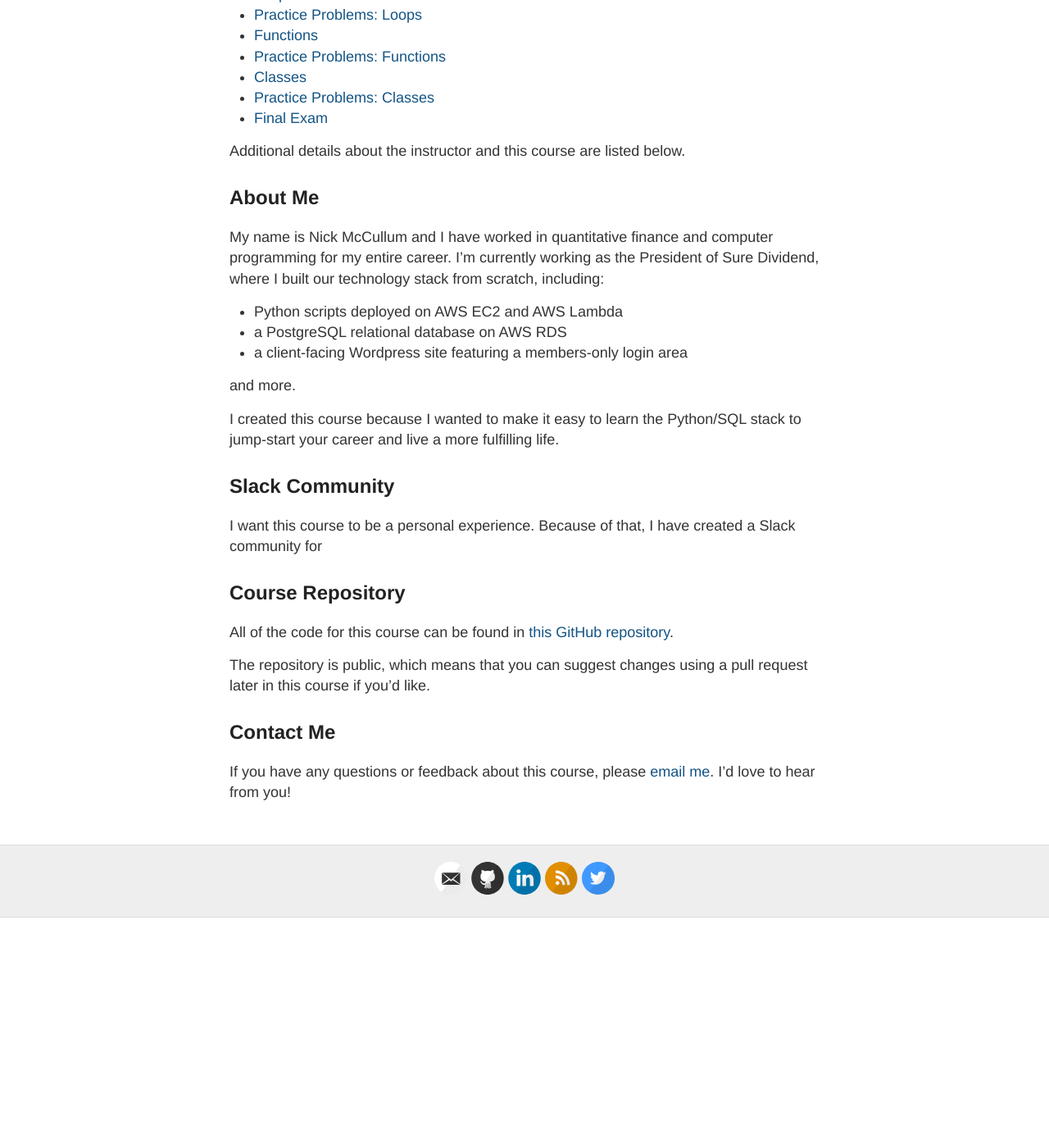
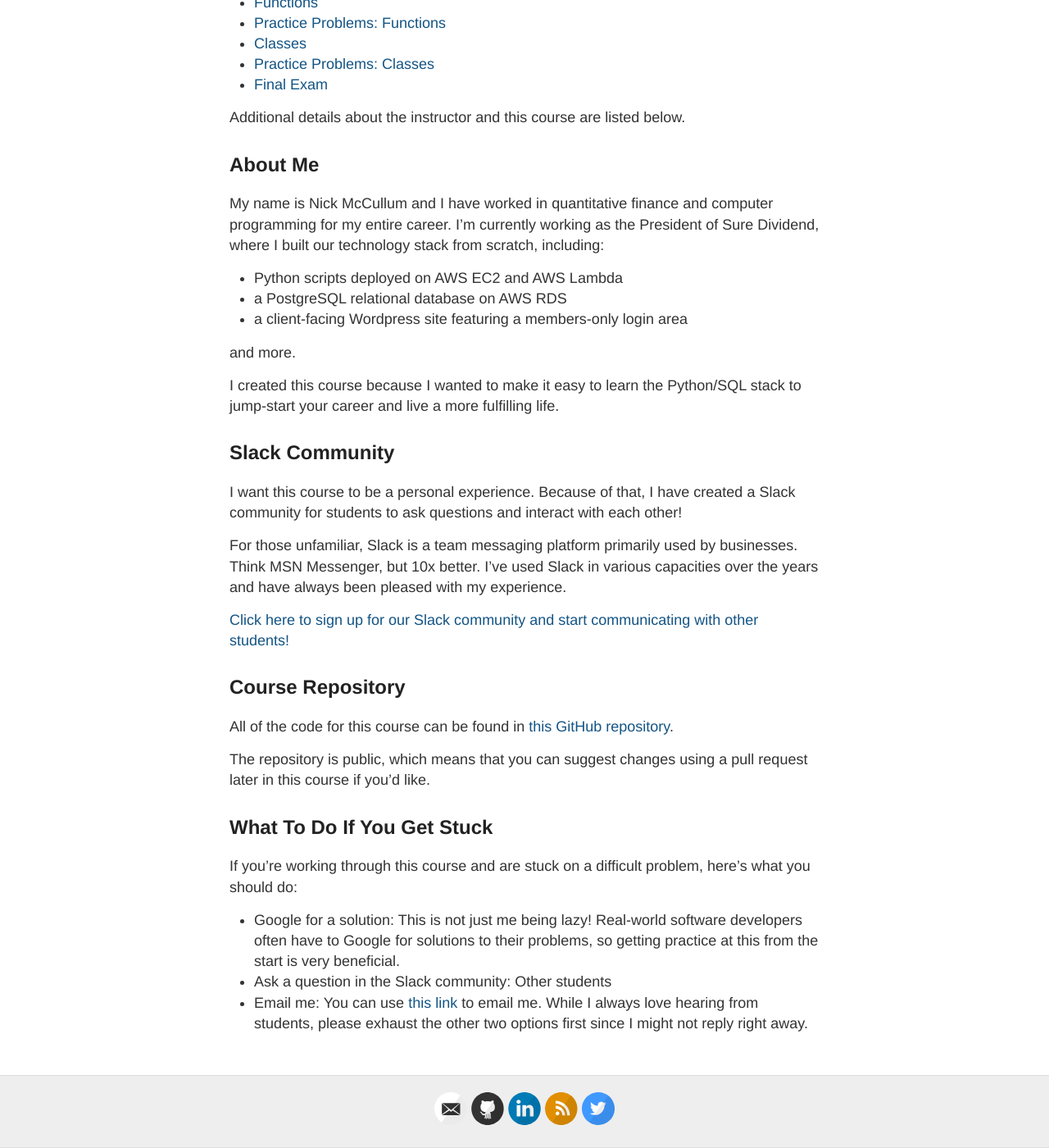
Before and after one commit to rosyberti/website, a Jekyll site: the page built from python-course/index.md, in a window 1280 px wide and 1400 px high, scrolled down 820 px. Shown: the whole window at 82% size. Built offline with Jekyll 4.4.1, drawn with Linux system fonts in a browser that asks for light colours; before the commit the page ends 1939 px from its top, so only the background shows below that; some of the changed text lies outside the part shown.

Commit message:
added what to do if you get stuck

```diff
--- a/python-course/index.md
+++ b/python-course/index.md
@@ -4,7 +4,7 @@ title: Python and SQL for Quantitative Finance
 permalink: /python-course/
 ---
 
-## Thanks for signing up for my comprehensive course on Python and SQL programming!
+## Thanks for signing up for my Introduction to Python course!
 
 This course will set you on a path towards becoming an expert in Python and SQL programming. You can jump to any of the course lessons below:
 
@@ -48,8 +48,11 @@ I created this course because I wanted to make it easy to learn the Python/SQL s
 
 ## Slack Community
 
-I want this course to be a personal experience. Because of that, I have created a Slack community for
+I want this course to be a personal experience. Because of that, I have created a Slack community for students to ask questions and interact with each other!
 
+For those unfamiliar, Slack is a team messaging platform primarily used by businesses. Think MSN Messenger, but 10x better. I've used Slack in various capacities over the years and have always been pleased with my experience.
+
+[Click here to sign up for our Slack community and start communicating with other students!](https://join.slack.com/t/nickmccullumscourses/shared_invite/zt-d9bj9yus-rkbkJNaDEEhYCXD8A4zkTw)
 
 ## Course Repository
 
@@ -57,6 +60,10 @@ All of the code for this course can be found in [this GitHub repository](https:/
 
 The repository is public, which means that you can suggest changes using a pull request later in this course if you’d like.
 
-## Contact Me
+## What To Do If You Get Stuck
 
-If you have any questions or feedback about this course, please [email me](mailto:nicholasmccullum@gmail.com). I'd love to hear from you!
+If you're working through this course and are stuck on a difficult problem, here's what you should do:
+
+* Google for a solution: This is not just me being lazy! Real-world software developers often have to Google for solutions to their problems, so getting practice at this from the start is very beneficial.
+* Ask a question in the Slack community: Other students
+* Email me: You can use [this link](mailto:nicholasmccullum@gmail.com) to email me. While I always love hearing from students, please exhaust the other two options first since I might not reply right away.
```
